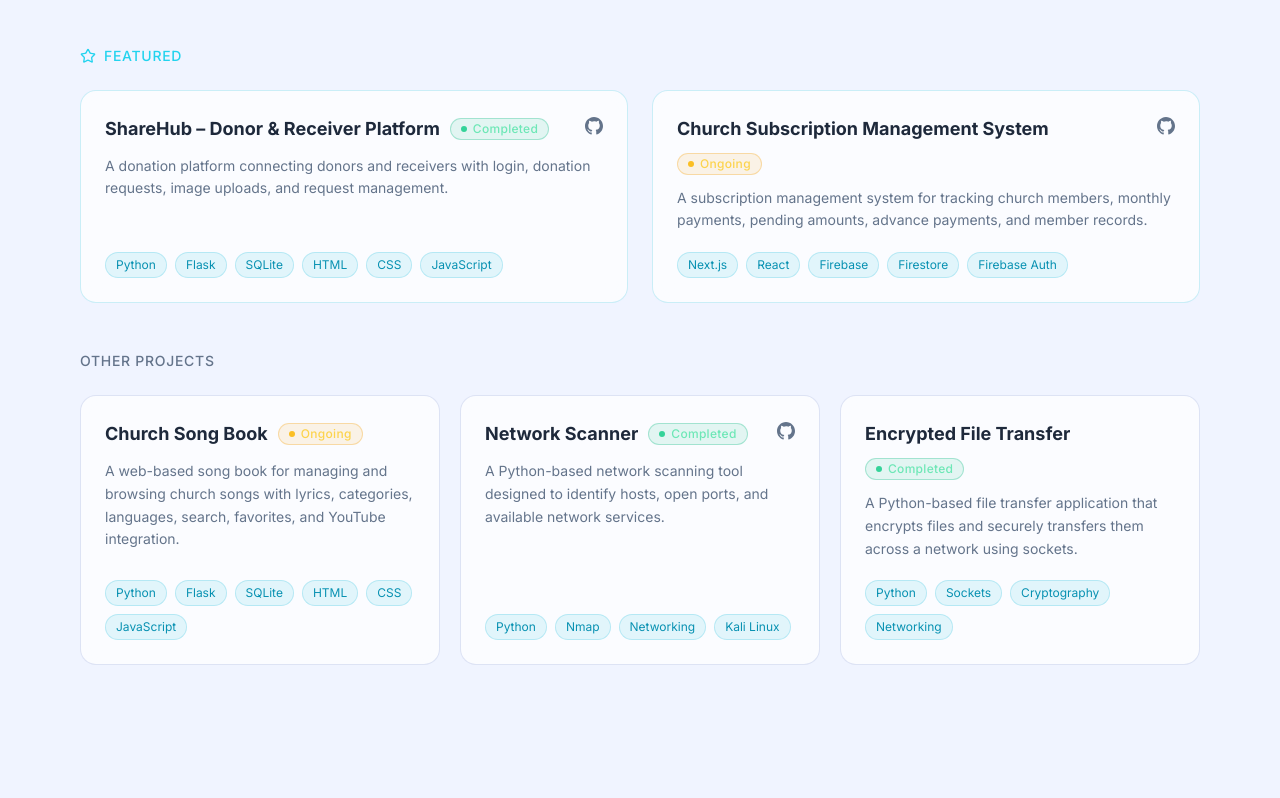
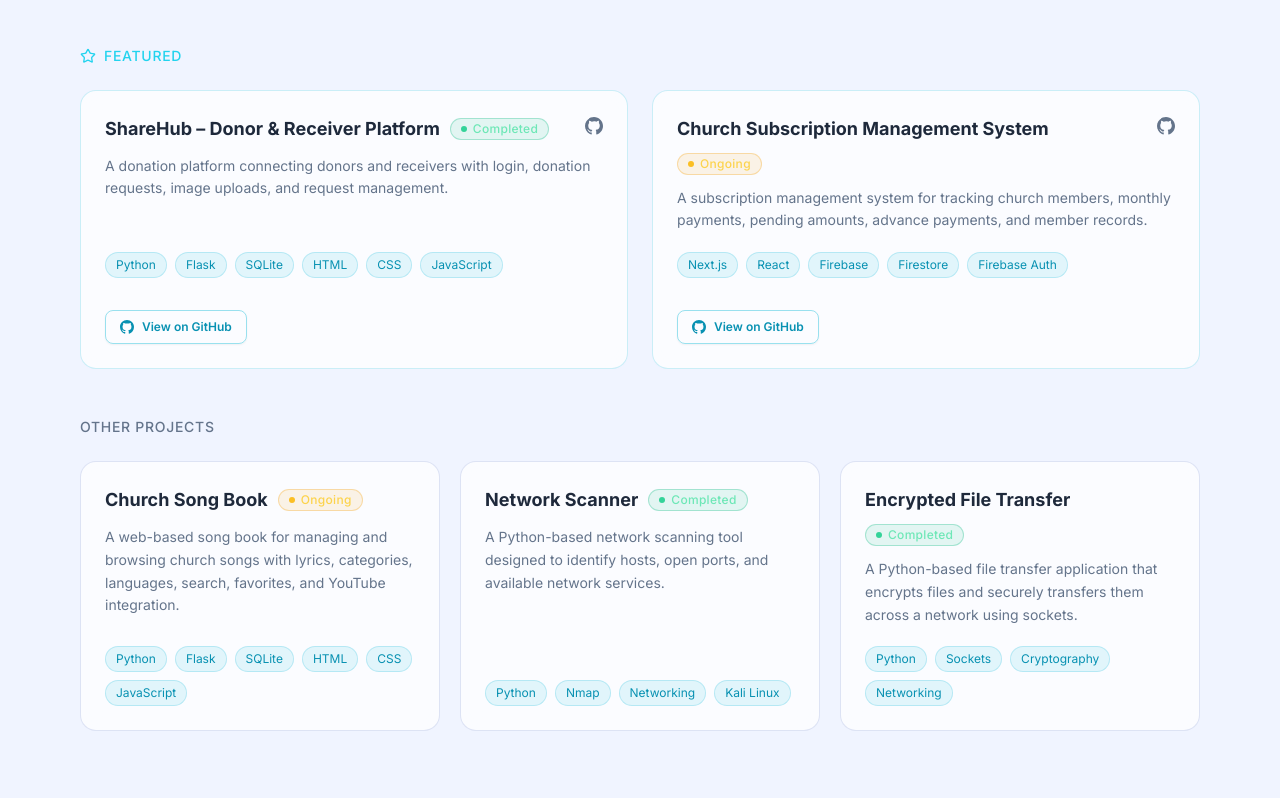
Before and after one commit to yashdsingh/yashdsingh.github.io, a React (Vite) app: page / in a window 1280 px wide. Shown: the part 4968-5766 px from the top of the page. Built offline with nearby package versions, Linux system fonts and the light colour scheme; no server answers.

Commit message:
changed project opening

```diff
--- a/src/components/Projects.jsx
+++ b/src/components/Projects.jsx
@@ -95,7 +95,7 @@ function ProjectCard({ project, index, featured }) {
             <a
               href={project.github}
               target="_blank"
-              rel="noreferrer"
+              rel="noopener noreferrer"
               className="text-muted hover:text-cyan-500 transition-colors"
               aria-label="GitHub"
             >
@@ -106,7 +106,7 @@ function ProjectCard({ project, index, featured }) {
             <a
               href={project.live}
               target="_blank"
-              rel="noreferrer"
+              rel="noopener noreferrer"
               className="text-muted hover:text-cyan-500 transition-colors"
               aria-label="Live Demo"
             >
@@ -132,6 +132,21 @@ function ProjectCard({ project, index, featured }) {
           </span>
         ))}
       </div>
+
+      {/* View on GitHub Button */}
+      {project.github && (
+        <div className="mt-5 pt-3">
+          <a
+            href={project.github}
+            target="_blank"
+            rel="noopener noreferrer"
+            className="inline-flex items-center gap-2 px-3.5 py-2 text-xs font-semibold rounded-lg border border-cyan-500/40 text-cyan-600 dark:text-cyan-400 hover:text-white hover:bg-gradient-to-r hover:from-cyan-500 hover:to-blue-600 hover:border-transparent transition-all duration-300 shadow-sm hover:shadow-cyan-500/20 hover:-translate-y-0.5"
+          >
+            <GithubIcon size={14} />
+            <span>View on GitHub</span>
+          </a>
+        </div>
+      )}
     </motion.div>
   );
 }
--- a/src/data/data.js
+++ b/src/data/data.js
@@ -162,7 +162,7 @@ export const projects = [
       "A Python-based network scanning tool designed to identify hosts, open ports, and available network services.",
     tech: ["Python", "Nmap", "Networking", "Kali Linux"],
     status: "Completed",
-    github: "YOUR_GITHUB_LINK",
+    github: null,
     live: null,
     image: null,
     featured: false,
```
